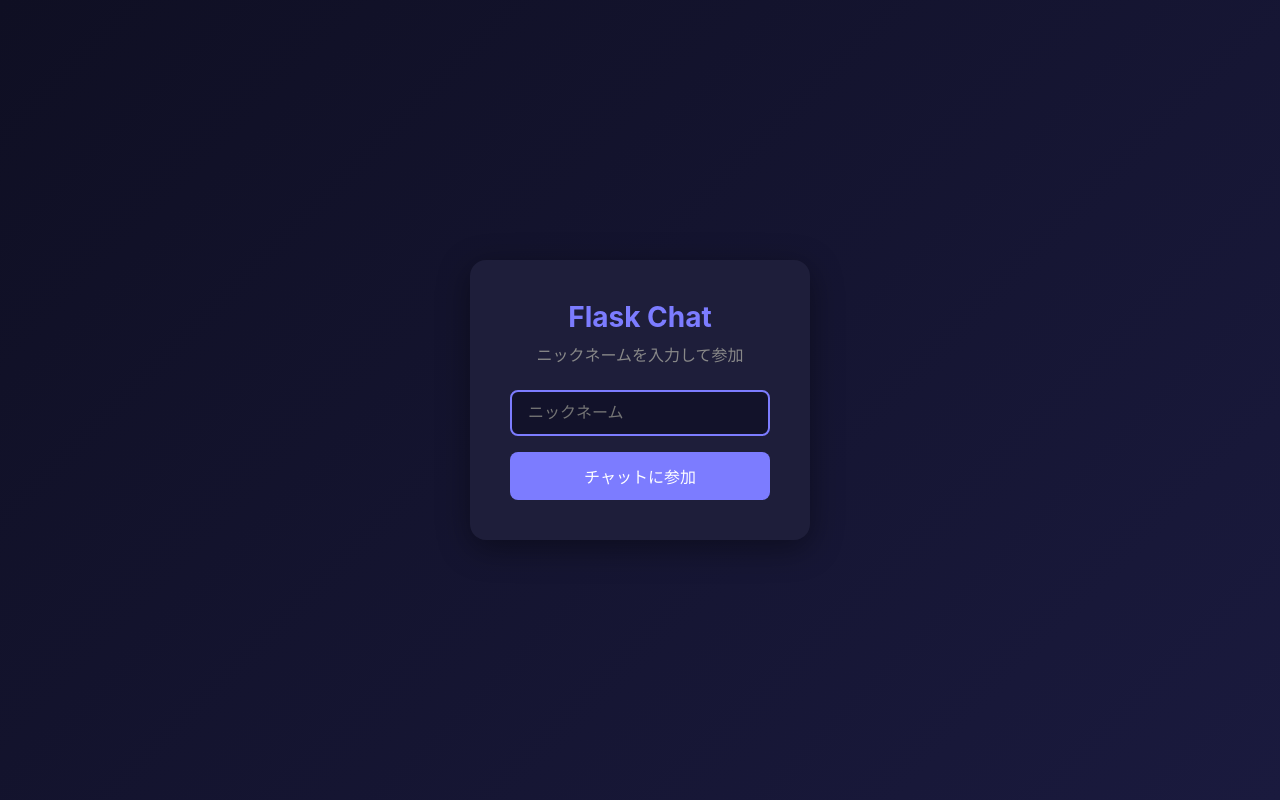
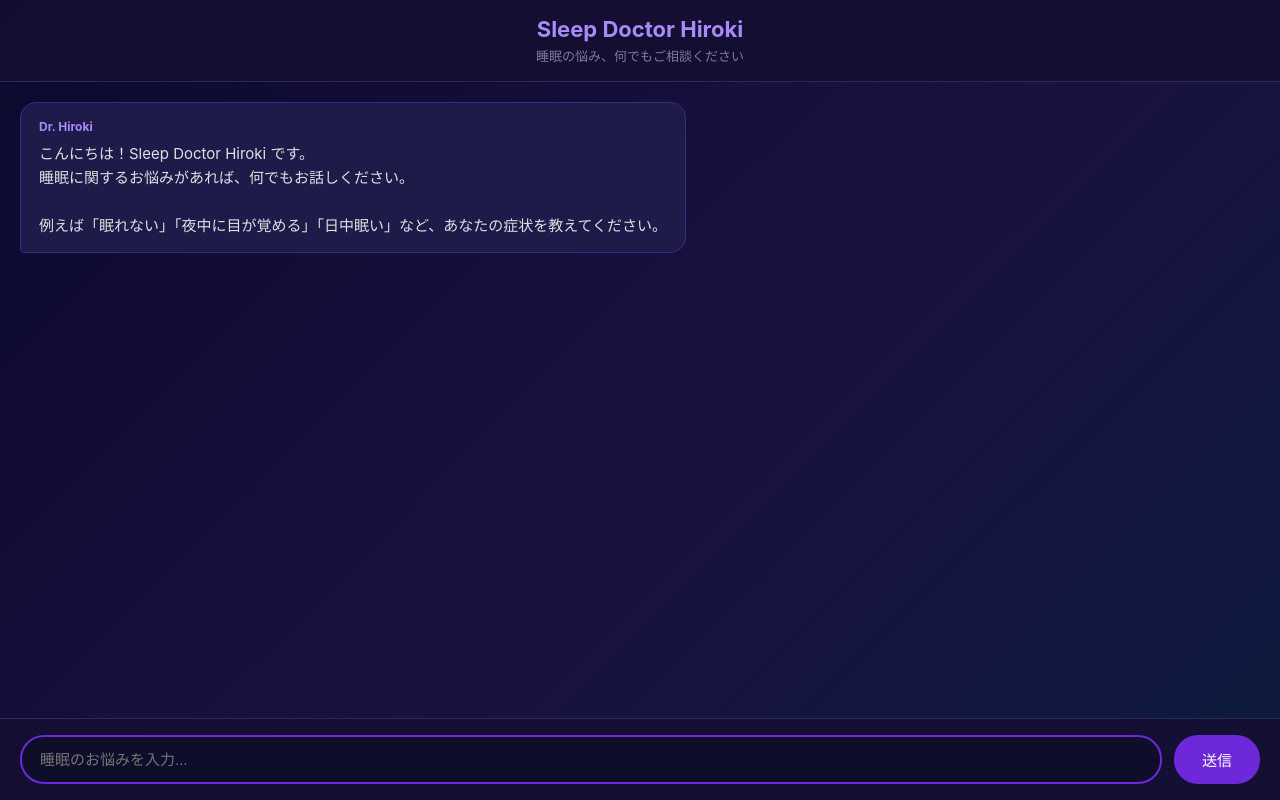
Before and after one commit to 19820101/flask-chat-app, a Flask app: page / in a window 1280 px wide. Run offline with Flask 3, Linux system fonts and the light colour scheme; some libraries are stand-ins or nearby versions.

Commit message:
Update index.html

```diff
--- a/templates/index.html
+++ b/templates/index.html
@@ -3,150 +3,158 @@
 <head>
     <meta charset="UTF-8">
     <meta name="viewport" content="width=device-width, initial-scale=1.0">
-    <title>Flask Chat</title>
-    <script src="https://cdnjs.cloudflare.com/ajax/libs/socket.io/4.7.4/socket.io.min.js"></script>
+    <title>Sleep Doctor Hiroki</title>
     <style>
         * { margin: 0; padding: 0; box-sizing: border-box; }
         body {
             font-family: -apple-system, BlinkMacSystemFont, 'Segoe UI', sans-serif;
-            background: #0f0f23;
+            background: linear-gradient(135deg, #0a0a2e, #1a1040, #0d1b3e);
             color: #e0e0e0;
             height: 100vh;
             display: flex;
             flex-direction: column;
         }
-        #login-screen {
+        .header {
+            background: rgba(20, 15, 50, 0.9);
+            padding: 16px 24px;
+            text-align: center;
+            border-bottom: 1px solid #2a2a5a;
+        }
+        .header h1 { color: #a78bfa; font-size: 22px; }
+        .header p { color: #7c7c9a; font-size: 13px; margin-top: 4px; }
+        #messages {
+            flex: 1;
+            overflow-y: auto;
+            padding: 20px;
             display: flex;
-            justify-content: center;
-            align-items: center;
-            height: 100vh;
-            background: linear-gradient(135deg, #0f0f23, #1a1a3e);
+            flex-direction: column;
+            gap: 16px;
         }
-        .login-box {
-            background: #1e1e3a;
-            padding: 40px;
+        .message {
+            max-width: 80%;
+            padding: 14px 18px;
             border-radius: 16px;
-            text-align: center;
-            box-shadow: 0 8px 32px rgba(0,0,0,0.4);
+            font-size: 15px;
+            line-height: 1.6;
+            animation: fadeIn 0.4s ease;
+            white-space: pre-line;
         }
-        .login-box h1 { font-size: 28px; margin-bottom: 8px; color: #7c7cff; }
-        .login-box p { color: #888; margin-bottom: 24px; }
-        .login-box input {
-            padding: 12px 16px; font-size: 16px; border: 2px solid #333;
-            border-radius: 8px; background: #12122a; color: #e0e0e0;
-            width: 260px; outline: none;
+        @keyframes fadeIn {
+            from { opacity: 0; transform: translateY(10px); }
+            to { opacity: 1; transform: translateY(0); }
         }
-        .login-box input:focus { border-color: #7c7cff; }
-        .login-box button {
-            margin-top: 16px; padding: 12px 32px; font-size: 16px;
-            background: #7c7cff; color: #fff; border: none; border-radius: 8px;
-            cursor: pointer; display: block; width: 100%;
+        .message.user {
+            background: #6d28d9;
+            color: #fff;
+            align-self: flex-end;
+            border-bottom-right-radius: 4px;
         }
-        .login-box button:hover { background: #6a6aee; }
-        #chat-screen { display: none; flex-direction: column; height: 100vh; }
-        .header {
-            background: #1e1e3a; padding: 16px 24px;
-            display: flex; justify-content: space-between; align-items: center;
-            border-bottom: 1px solid #2a2a4a;
+        .message.bot {
+            background: #1e1b4b;
+            border: 1px solid #312e81;
+            align-self: flex-start;
+            border-bottom-left-radius: 4px;
         }
-        .header h2 { color: #7c7cff; font-size: 20px; }
-        .header span { color: #888; font-size: 14px; }
-        #messages {
-            flex: 1; overflow-y: auto; padding: 20px;
-            display: flex; flex-direction: column; gap: 12px;
+        .message.bot .name {
+            font-size: 12px;
+            color: #a78bfa;
+            margin-bottom: 6px;
+            font-weight: bold;
         }
-        .message { max-width: 70%; padding: 10px 16px; border-radius: 12px; animation: fadeIn 0.3s ease; }
-        @keyframes fadeIn { from { opacity: 0; transform: translateY(8px); } to { opacity: 1; transform: translateY(0); } }
-        .message.mine { background: #7c7cff; color: #fff; align-self: flex-end; border-bottom-right-radius: 4px; }
-        .message.others { background: #2a2a4a; align-self: flex-start; border-bottom-left-radius: 4px; }
-        .message .meta { font-size: 11px; opacity: 0.7; margin-bottom: 4px; }
-        .message .text { font-size: 15px; line-height: 1.4; }
-        #typing-indicator { padding: 4px 24px; font-size: 13px; color: #666; min-height: 24px; }
+        .typing { color: #7c7c9a; padding: 4px 24px; font-size: 13px; min-height: 24px; }
         .input-area {
-            background: #1e1e3a; padding: 16px 20px;
-            display: flex; gap: 12px; border-top: 1px solid #2a2a4a;
+            background: rgba(20, 15, 50, 0.9);
+            padding: 16px 20px;
+            display: flex;
+            gap: 12px;
+            border-top: 1px solid #2a2a5a;
         }
         .input-area input {
-            flex: 1; padding: 12px 16px; font-size: 15px; border: 2px solid #333;
-            border-radius: 24px; background: #12122a; color: #e0e0e0; outline: none;
+            flex: 1;
+            padding: 14px 18px;
+            font-size: 15px;
+            border: 2px solid #312e81;
+            border-radius: 24px;
+            background: #0f0e2a;
+            color: #e0e0e0;
+            outline: none;
         }
-        .input-area input:focus { border-color: #7c7cff; }
+        .input-area input:focus { border-color: #6d28d9; }
         .input-area button {
-            padding: 12px 24px; background: #7c7cff; color: #fff; border: none;
-            border-radius: 24px; cursor: pointer; font-size: 15px;
+            padding: 14px 28px;
+            background: #6d28d9;
+            color: #fff;
+            border: none;
+            border-radius: 24px;
+            cursor: pointer;
+            font-size: 15px;
         }
-        .input-area button:hover { background: #6a6aee; }
+        .input-area button:hover { background: #5b21b6; }
+        .input-area button:disabled { background: #3b3b6b; cursor: not-allowed; }
     </style>
 </head>
 <body>
-    <div id="login-screen">
-        <div class="login-box">
-            <h1>Flask Chat</h1>
-            <p>ニックネームを入力して参加</p>
-            <input type="text" id="username-input" placeholder="ニックネーム" maxlength="20" autofocus>
-            <button onclick="joinChat()">チャットに参加</button>
-        </div>
+    <div class="header">
+        <h1>Sleep Doctor Hiroki</h1>
+        <p>睡眠の悩み、何でもご相談ください</p>
     </div>
-    <div id="chat-screen">
-        <div class="header">
-            <h2>Flask Chat</h2>
-            <span id="user-display"></span>
-        </div>
-        <div id="messages"></div>
-        <div id="typing-indicator"></div>
-        <div class="input-area">
-            <input type="text" id="message-input" placeholder="メッセージを入力..." autofocus>
-            <button onclick="sendMessage()">送信</button>
-        </div>
+    <div id="messages"></div>
+    <div class="typing" id="typing"></div>
+    <div class="input-area">
+        <input type="text" id="input" placeholder="睡眠のお悩みを入力..." autofocus>
+        <button id="send-btn" onclick="send()">送信</button>
     </div>
     <script>
-        let username = '';
-        let socket = null;
-        let typingTimeout = null;
-        function joinChat() {
-            const input = document.getElementById('username-input');
-            username = input.value.trim();
-            if (!username) return;
-            document.getElementById('login-screen').style.display = 'none';
-            document.getElementById('chat-screen').style.display = 'flex';
-            document.getElementById('user-display').textContent = username;
-            socket = io();
-            socket.on('message', (data) => { addMessage(data); });
-            socket.on('user_typing', (data) => {
-                const indicator = document.getElementById('typing-indicator');
-                indicator.textContent = data.username + ' が入力中...';
-                clearTimeout(typingTimeout);
-                typingTimeout = setTimeout(() => { indicator.textContent = ''; }, 2000);
+        window.onload = function() {
+            addBot('こんにちは！Sleep Doctor Hiroki です。\n睡眠に関するお悩みがあれば、何でもお話しください。\n\n例えば「眠れない」「夜中に目が覚める」「日中眠い」など、あなたの症状を教えてください。');
+        };
+        function addBot(text) {
+            var c = document.getElementById('messages');
+            var d = document.createElement('div');
+            d.className = 'message bot';
+            d.innerHTML = '<div class="name">Dr. Hiroki</div>' + escapeHtml(text);
+            c.appendChild(d);
+            c.scrollTop = c.scrollHeight;
+        }
+        function addUser(text) {
+            var c = document.getElementById('messages');
+            var d = document.createElement('div');
+            d.className = 'message user';
+            d.textContent = text;
+            c.appendChild(d);
+            c.scrollTop = c.scrollHeight;
+        }
+        function escapeHtml(t) {
+            return t.replace(/&/g,'&amp;').replace(/</g,'&lt;').replace(/>/g,'&gt;').replace(/\n/g,'<br>');
+        }
+        function send() {
+            var input = document.getElementById('input');
+            var text = input.value.trim();
+            if (!text) return;
+            addUser(text);
+            input.value = '';
+            document.getElementById('send-btn').disabled = true;
+            document.getElementById('typing').textContent = 'Dr. Hiroki が考えています...';
+            fetch('/chat', {
+                method: 'POST',
+                headers: {'Content-Type': 'application/json'},
+                body: JSON.stringify({message: text})
+            })
+            .then(function(r) { return r.json(); })
+            .then(function(data) {
+                document.getElementById('typing').textContent = '';
+                document.getElementById('send-btn').disabled = false;
+                addBot(data.response);
+                input.focus();
+            })
+            .catch(function() {
+                document.getElementById('typing').textContent = '';
+                document.getElementById('send-btn').disabled = false;
+                addBot('すみません、エラーが発生しました。もう一度お試しください。');
             });
-            document.getElementById('message-input').focus();
         }
-        function sendMessage() {
-            const input = document.getElementById('message-input');
-            const text = input.value.trim();
-            if (!text || !socket) return;
-            socket.emit('send_message', { username, text });
-            input.value = '';
-            input.focus();
-        }
-        function addMessage(data) {
-            const container = document.getElementById('messages');
-            const div = document.createElement('div');
-            const isMine = data.username === username;
-            div.className = 'message ' + (isMine ? 'mine' : 'others');
-            div.innerHTML = '<div class="meta">' + (isMine ? '' : data.username + ' · ') + data.timestamp + '</div><div class="text">' + escapeHtml(data.text) + '</div>';
-            container.appendChild(div);
-            container.scrollTop = container.scrollHeight;
-        }
-        function escapeHtml(text) {
-            const div = document.createElement('div');
-            div.textContent = text;
-            return div.innerHTML;
-        }
-        document.addEventListener('keydown', (e) => {
-            if (e.key === 'Enter') { if (!socket) joinChat(); else sendMessage(); }
-        });
-        document.addEventListener('input', (e) => {
-            if (e.target.id === 'message-input' && socket) { socket.emit('typing', { username }); }
+        document.getElementById('input').addEventListener('keydown', function(e) {
+            if (e.key === 'Enter') send();
         });
     </script>
 </body>
```
